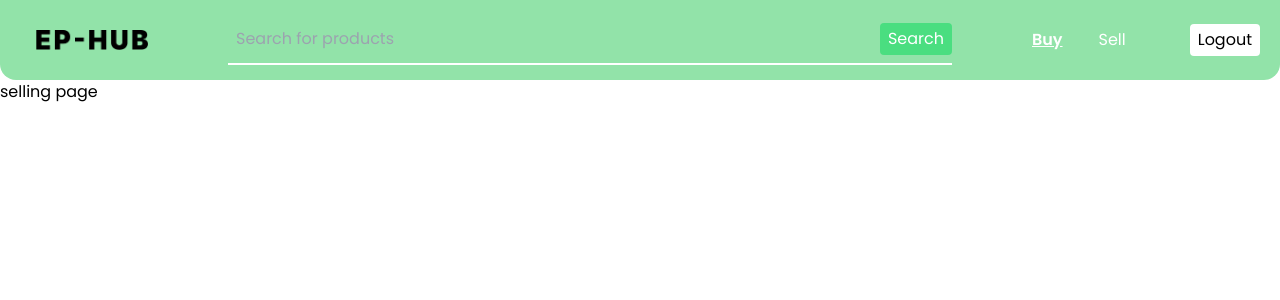
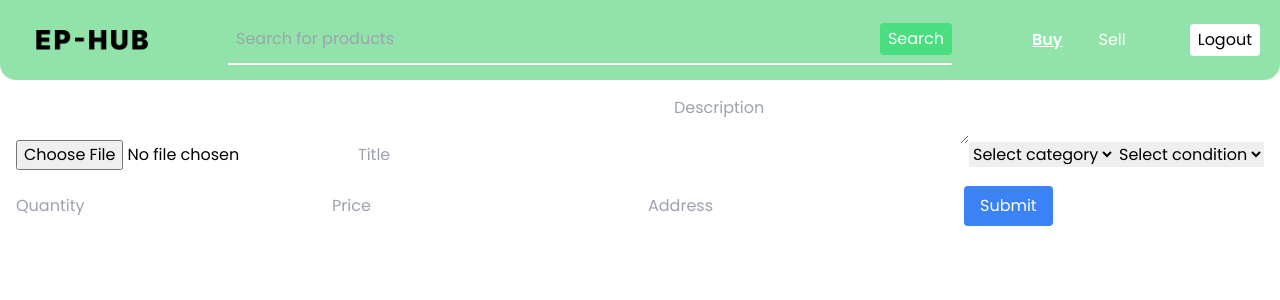
Before and after one commit to ElzaAnnThomas/EP-HUB-Frontend, a React (Vite) app: page /sell in a window 1280 px wide. Shown: the top 300 px of the page. Built offline with nearby package versions, Linux system fonts and the light colour scheme.

Commit message:
sell page structure set

```diff
--- a/index.html
+++ b/index.html
@@ -4,7 +4,7 @@
     <meta charset="UTF-8" />
     <link rel="icon" type="image/svg+xml" href="/vite.svg" />
     <meta name="viewport" content="width=device-width, initial-scale=1.0" />
-    <title>EP Manager</title>
+    <title>EP Manager | E-Commerce Site For E-waste Management!</title>
     <script src="https://cdn.tailwindcss.com"></script>
   </head>
   <body>
--- a/src/Pages/SellingPage.jsx
+++ b/src/Pages/SellingPage.jsx
@@ -1,13 +1,50 @@
-
-import SearchBar from '../Components/SearchBar'
+import { useState } from 'react';
+import SearchBar from '../Components/SearchBar';
 
 const SellingPage = () => {
+  const [formData, setFormData] = useState({
+    image: '',
+    title: '',
+    description: '',
+    category: '',
+    condition: '',
+    quantity: '',
+    price: '',
+    address: ''
+  });
+
+  const handleChange = (e) => {
+    setFormData({ ...formData, [e.target.name]: e.target.value });
+  };
+
+  const handleSubmit = (e) => {
+    e.preventDefault();
+    console.log(formData);
+  };
+
   return (
     <div>
-        <SearchBar/>
-        selling page
+      <SearchBar/>
+      <form onSubmit={handleSubmit} className="p-4">
+        <input type="file" name="image" onChange={handleChange} className="mb-4" />
+        <input type="text" name="title" placeholder="Title" onChange={handleChange} className="mb-4" />
+        <textarea name="description" placeholder="Description" onChange={handleChange} className="mb-4" />
+        <select name="category" onChange={handleChange} className="mb-4">
+          <option value="">Select category</option>
+          {/* Add your categories here */}
+        </select>
+        <select name="condition" onChange={handleChange} className="mb-4">
+          <option value="">Select condition</option>
+          <option value="new">New</option>
+          <option value="used">Used</option>
+        </select>
+        <input type="number" name="quantity" placeholder="Quantity" onChange={handleChange} className="mb-4" />
+        <input type="number" name="price" placeholder="Price" onChange={handleChange} className="mb-4" />
+        <input type="text" name="address" placeholder="Address" onChange={handleChange} className="mb-4" />
+        <button type="submit" className="bg-blue-500 text-white px-4 py-2 rounded">Submit</button>
+      </form>
     </div>
-  )
-}
+  );
+};
 
-export default SellingPage
+export default SellingPage;
```
